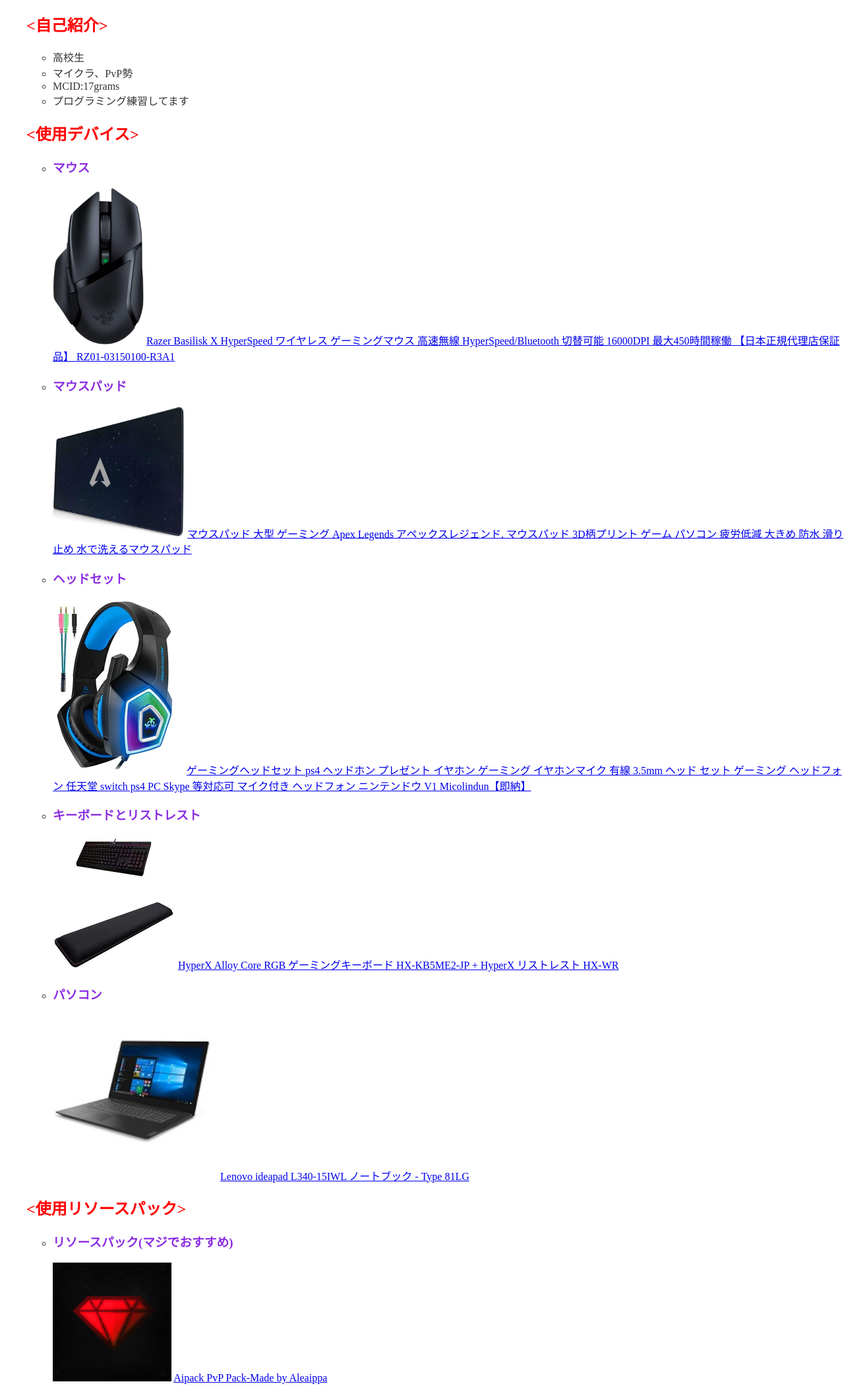
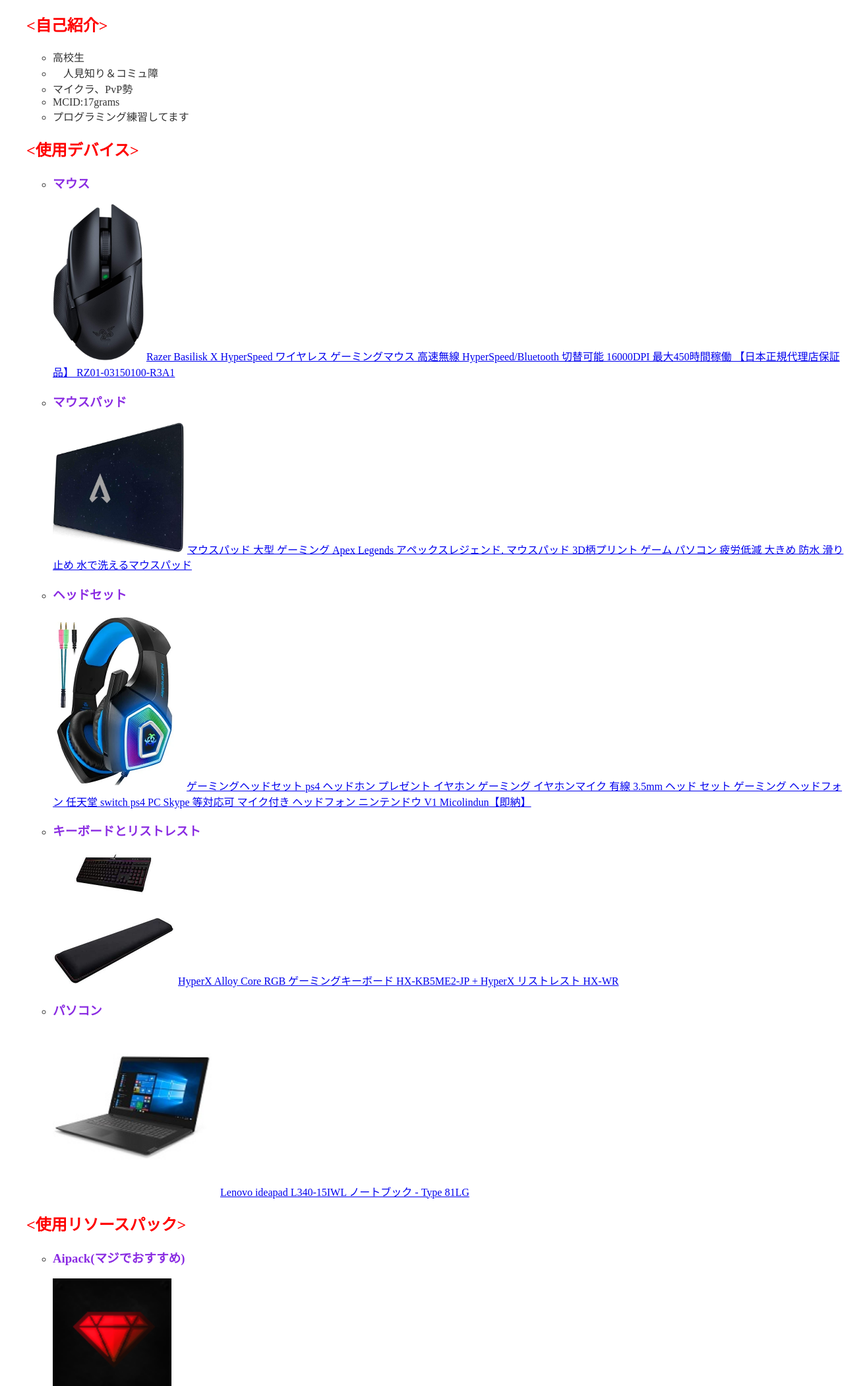
Before and after one commit to 17grams/mydevice, a plain HTML site: page index.html in a window 1280 px wide. Shown: the part 214-2314 px from the top of the page at 66% size. Drawn offline with Linux system fonts and the light colour scheme.

Commit message:
Update index.html

```diff
--- a/index.html
+++ b/index.html
@@ -48,6 +48,9 @@
             高校生
           </li>
           <li>
+          　人見知り＆コミュ障
+          </li>
+          <li>
             マイクラ、PvP勢
           </li>
           <li>
@@ -95,7 +98,7 @@
         <h2><使用リソースパック></h2>
         <ul>
           <li>
-            <h3>リソースパック(マジでおすすめ)</h3>
+            <h3>Aipack(マジでおすすめ)</h3>
 
             <img src="pack.png" width="180" height="180" alt="リソースパックの写真">
             <a href="https://www.planetminecraft.com/texture-pack/aipack-texture-pack/" target="_blank" rel="noopener noreferrer">Aipack PvP Pack-Made by Aleaippa</a>
```
